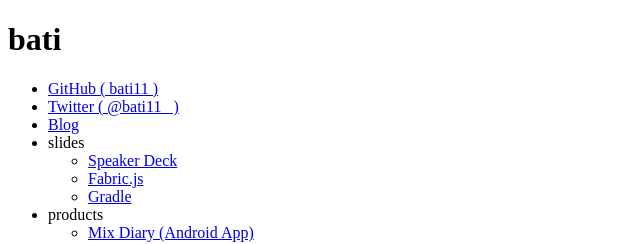
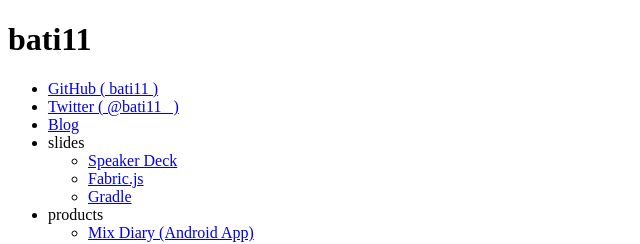
Before and after one commit to kariyayo/kariyayo.github.io, a plain HTML site: page index.html in a window 1280 px wide. Shown: the full height of the page, 0-640 px from the left. Drawn offline with Linux system fonts and the light colour scheme.

Commit message:
Change the title

```diff
--- a/index.html
+++ b/index.html
@@ -3,10 +3,10 @@
 <head>
   <meta charset="UTF-8">
   <meta name="viewport" content="width=device-width">
-  <title>bati</title>
+  <title>bati11</title>
 </head>
 <body>
-  <h1>bati</h1>
+  <h1>bati11</h1>
   <ul>
     <li><a href="https://github.com/bati11">GitHub ( bati11 )</a></li>
     <li><a href="https://twitter.com/bati11_">Twitter ( @bati11_ )</a></li>
```
